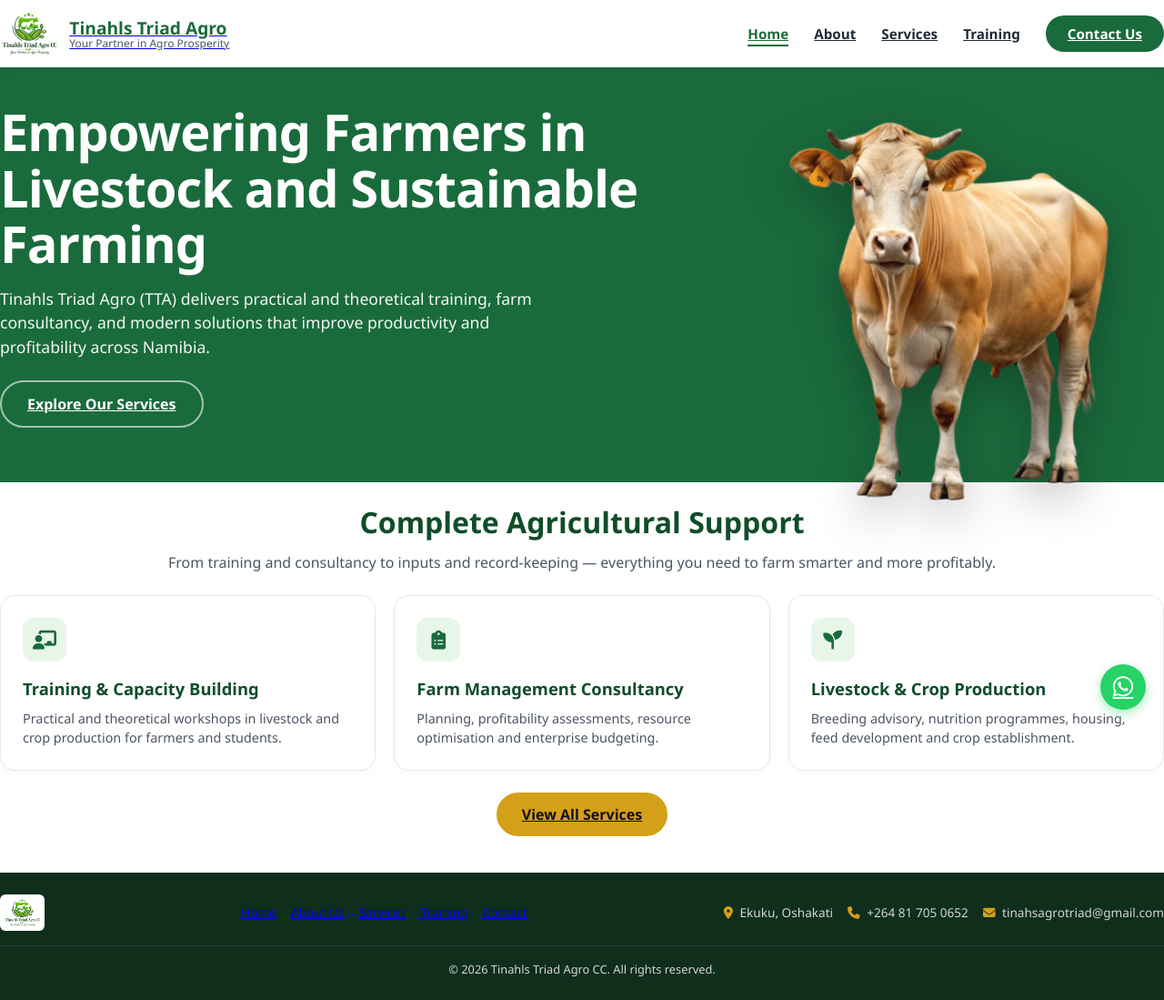
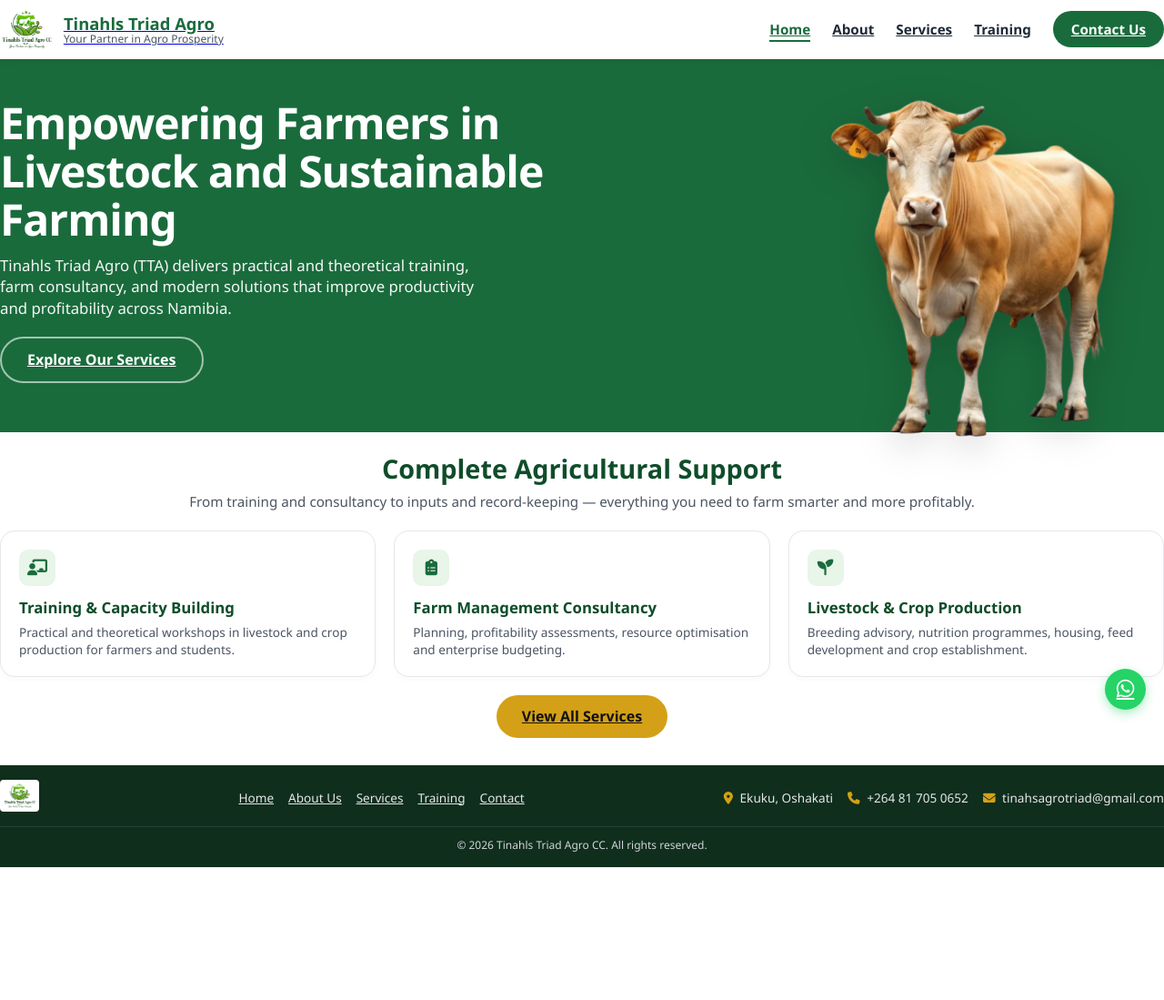
Before and after one commit to Pasz-by99/tta-website, a plain HTML site: page index.html in a window 1280 px wide. Shown: the whole page at 91% size. After the commit the page ends 953 px from the top, so only its background shows below. Drawn offline with Linux system fonts and the light colour scheme.

Commit message:
Refine CSS styles for layout and spacing
Adjusted various CSS properties for improved layout and spacing.

```diff
--- a/css/style.css
+++ b/css/style.css
@@ -22,12 +22,12 @@
 body {
   font-family: 'Segoe UI', system-ui, -apple-system, sans-serif;
   color: var(--text-dark);
-  line-height: 1.5;
+  line-height: 1.4; /* Tighter line height for space */
   background: var(--white);
   overflow-x: hidden;
   display: flex;
   flex-direction: column;
-  min-height: 100vh; /* Locks the page to the screen height */
+  min-height: 100vh; /* Locks the page to the screen */
 }
 
 /* ===== HEADER ===== */
@@ -43,7 +43,7 @@ body {
   display: flex;
   align-items: center;
   justify-content: space-between;
-  padding: 12px 0;
+  padding: 10px 0; /* Reduced padding */
 }
 
 .logo {
@@ -53,12 +53,12 @@ body {
 }
 
 .logo img {
-  height: 50px;
+  height: 45px; /* Slightly smaller to save height */
   width: auto;
 }
 
 .logo-text {
-  font-size: 1.2rem;
+  font-size: 1.15rem;
   font-weight: 700;
   color: var(--primary);
   line-height: 1.1;
@@ -73,7 +73,7 @@ body {
 
 .nav-links {
   display: flex;
-  gap: 28px;
+  gap: 24px;
   list-style: none;
   align-items: center;
 }
@@ -103,12 +103,8 @@ body {
 .nav-cta {
   background: var(--primary);
   color: white !important;
-  padding: 10px 24px;
+  padding: 10px 20px;
   border-radius: 50px;
-}
-
-.nav-cta:hover {
-  background: var(--primary-dark);
 }
 
 .menu-toggle {
@@ -124,37 +120,32 @@ body {
 .hero {
   background: var(--primary);
   color: white;
-  padding: 40px 0 60px; /* Reduced padding to fit screen */
+  padding: 30px 0 40px; /* Much tighter padding */
   position: relative;
   flex-shrink: 0;
 }
 
 .hero-content {
   display: grid;
-  grid-template-columns: 1.2fr 0.8fr; /* Text gets more space */
+  grid-template-columns: 1.1fr 0.9fr;
   gap: 20px;
   align-items: center;
   position: relative;
 }
 
 .hero-text h1 {
-  font-size: 3.5rem;
+  font-size: 3rem; /* Slightly smaller to fit */
   line-height: 1.1;
-  margin-bottom: 16px;
+  margin-bottom: 12px;
   font-weight: 800;
   letter-spacing: -1px;
 }
 
 .hero-text p {
-  font-size: 1.1rem;
+  font-size: 1.05rem;
   opacity: 0.95;
-  margin-bottom: 24px;
-  max-width: 600px;
-}
-
-.hero-buttons {
-  display: flex;
-  gap: 16px;
+  margin-bottom: 20px;
+  max-width: 550px;
 }
 
 .btn {
@@ -196,87 +187,79 @@ body {
   z-index: 10;
   display: flex;
   justify-content: flex-end;
-  margin-bottom: -100px; /* Pulls the cow down into the white section */
+  margin-bottom: -60px; /* Pulls the cow down slightly */
 }
 
 .hero-image img {
   width: 100%;
-  max-width: 450px;
+  max-width: 400px; /* Controls cow size */
   height: auto;
   object-fit: contain;
-  filter: drop-shadow(0 15px 25px rgba(0,0,0,0.3));
+  filter: drop-shadow(0 10px 20px rgba(0,0,0,0.2));
 }
 
 /* ===== SERVICES SECTION ===== */
 .services-preview {
-  padding: 20px 0 40px; /* Tighter padding */
+  padding: 20px 0 30px;
   background: var(--white);
-  flex-grow: 1; /* Takes up remaining screen space */
+  flex-grow: 1;
   position: relative;
   z-index: 5;
 }
 
 .section-header {
   text-align: center;
-  margin-bottom: 24px;
+  margin-bottom: 20px;
 }
 
 .section-header h2 {
-  font-size: 2rem;
+  font-size: 1.8rem;
   color: var(--primary-dark);
-  margin-bottom: 8px;
+  margin-bottom: 6px;
 }
 
 .section-header p {
   color: var(--text-muted);
-  font-size: 1rem;
+  font-size: 0.95rem;
 }
 
 .services-grid {
   display: grid;
   grid-template-columns: repeat(3, 1fr);
   gap: 20px;
-  margin-bottom: 24px;
+  margin-bottom: 20px;
 }
 
 .service-card {
   background: white;
   border: 1px solid #e5e7eb;
   border-radius: var(--radius);
-  padding: 24px;
+  padding: 20px;
   box-shadow: 0 4px 6px rgba(0,0,0,0.02);
-  transition: transform 0.3s ease;
-}
-
-.service-card:hover {
-  transform: translateY(-5px);
-  box-shadow: var(--shadow);
-  border-color: var(--primary-light);
 }
 
 .service-icon {
-  width: 48px;
-  height: 48px;
+  width: 40px;
+  height: 40px;
   background: #e8f5e9;
-  border-radius: 12px;
+  border-radius: 10px;
   display: flex;
   align-items: center;
   justify-content: center;
-  font-size: 1.3rem;
+  font-size: 1.1rem;
   color: var(--primary);
-  margin-bottom: 16px;
+  margin-bottom: 12px;
 }
 
 .service-card h3 {
-  font-size: 1.15rem;
-  margin-bottom: 8px;
+  font-size: 1.05rem;
+  margin-bottom: 6px;
   color: var(--primary-dark);
 }
 
 .service-card p {
   color: var(--text-muted);
-  font-size: 0.9rem;
-  line-height: 1.5;
+  font-size: 0.85rem;
 }
 
 .view-all-container {
@@ -287,8 +270,8 @@ body {
 .footer {
   background: #0f2e1c;
   color: #d1d5db;
-  padding: 24px 0;
-  flex-shrink: 0; /* Sticks to the bottom */
+  padding: 16px 0;
+  flex-shrink: 0;
 }
 
 .footer-compact {
@@ -296,21 +279,15 @@ body {
   justify-content: space-between;
   align-items: center;
   flex-wrap: wrap;
-  gap: 20px;
+  gap: 15px;
   font-size: 0.85rem;
 }
 
-.footer-brand {
-  display: flex;
-  align-items: center;
-  gap: 12px;
-}
-
 .footer-brand img {
-  height: 40px;
+  height: 35px;
   background: white;
-  padding: 4px;
-  border-radius: 6px;
+  padding: 3px;
+  border-radius: 4px;
 }
 
 .footer-links {
@@ -319,14 +296,21 @@ body {
   list-style: none;
 }
 
+/* FIXED FOOTER LINKS */
+.footer-links a {
+  color: #e5e7eb !important;
+  transition: color 0.2s;
+}
+
 .footer-links a:hover {
-  color: var(--accent);
+  color: var(--accent) !important;
 }
 
 .footer-contact {
   display: flex;
   gap: 16px;
   align-items: center;
+  color: #e5e7eb;
 }
 
 .footer-contact i {
@@ -336,10 +320,10 @@ body {
 
 .footer-bottom {
   text-align: center;
-  margin-top: 16px;
-  padding-top: 16px;
+  margin-top: 12px;
+  padding-top: 12px;
   border-top: 1px solid rgba(255,255,255,0.1);
-  font-size: 0.8rem;
+  font-size: 0.75rem;
 }
 
 /* ===== WHATSAPP FLOAT ===== */
@@ -349,33 +333,31 @@ body {
   right: 20px;
   background: #25d366;
   color: white;
-  width: 50px;
-  height: 50px;
+  width: 45px;
+  height: 45px;
   border-radius: 50%;
   display: flex;
   align-items: center;
   justify-content: center;
-  font-size: 1.6rem;
+  font-size: 1.4rem;
   box-shadow: 0 4px 12px rgba(37, 211, 102, 0.4);
   z-index: 999;
 }
 
-/* ===== RESPONSIVE (For Phones/Tablets) ===== */
+/* ===== RESPONSIVE ===== */
 @media (max-width: 992px) {
   .hero-content {
     grid-template-columns: 1fr;
     text-align: center;
   }
-  .hero-text h1 { font-size: 2.8rem; }
-  .hero-text p { margin: 0 auto 24px auto; }
-  .hero-buttons { justify-content: center; }
+  .hero-text h1 { font-size: 2.4rem; }
+  .hero-text p { margin: 0 auto 20px auto; }
   .hero-image {
-    margin-bottom: -50px;
+    margin-bottom: -40px;
     justify-content: center;
   }
-  .hero-image img { max-width: 350px; }
   .services-grid { grid-template-columns: 1fr; }
-  body { min-height: auto; } /* Allows scrolling on mobile */
+  body { min-height: auto; }
 }
 
 @media (max-width: 768px) {
@@ -390,7 +372,7 @@ body {
     box-shadow: 0 10px 20px rgba(0,0,0,0.1);
   }
   .nav-links.active { display: flex; }
-  .hero-text h1 { font-size: 2.2rem; }
+  .hero-text h1 { font-size: 2rem; }
   .footer-compact {
     flex-direction: column;
     text-align: center;
```
